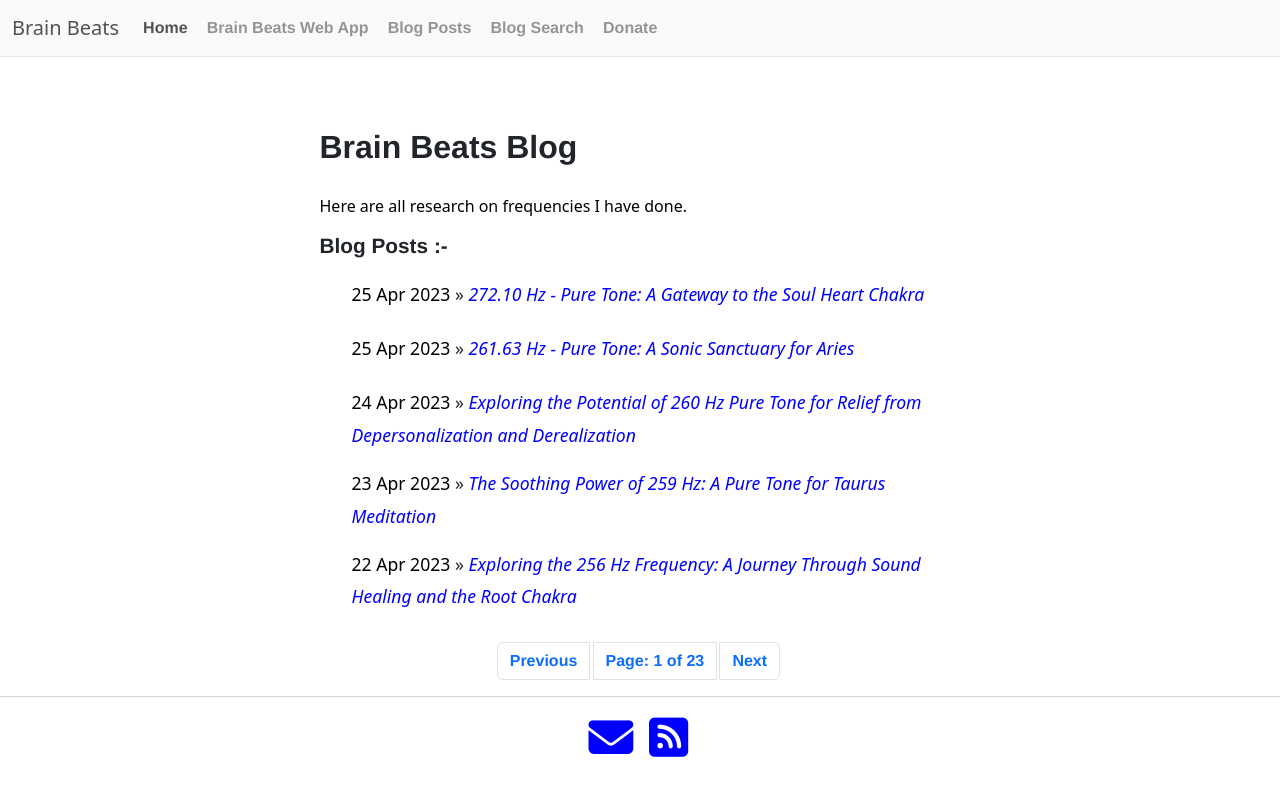
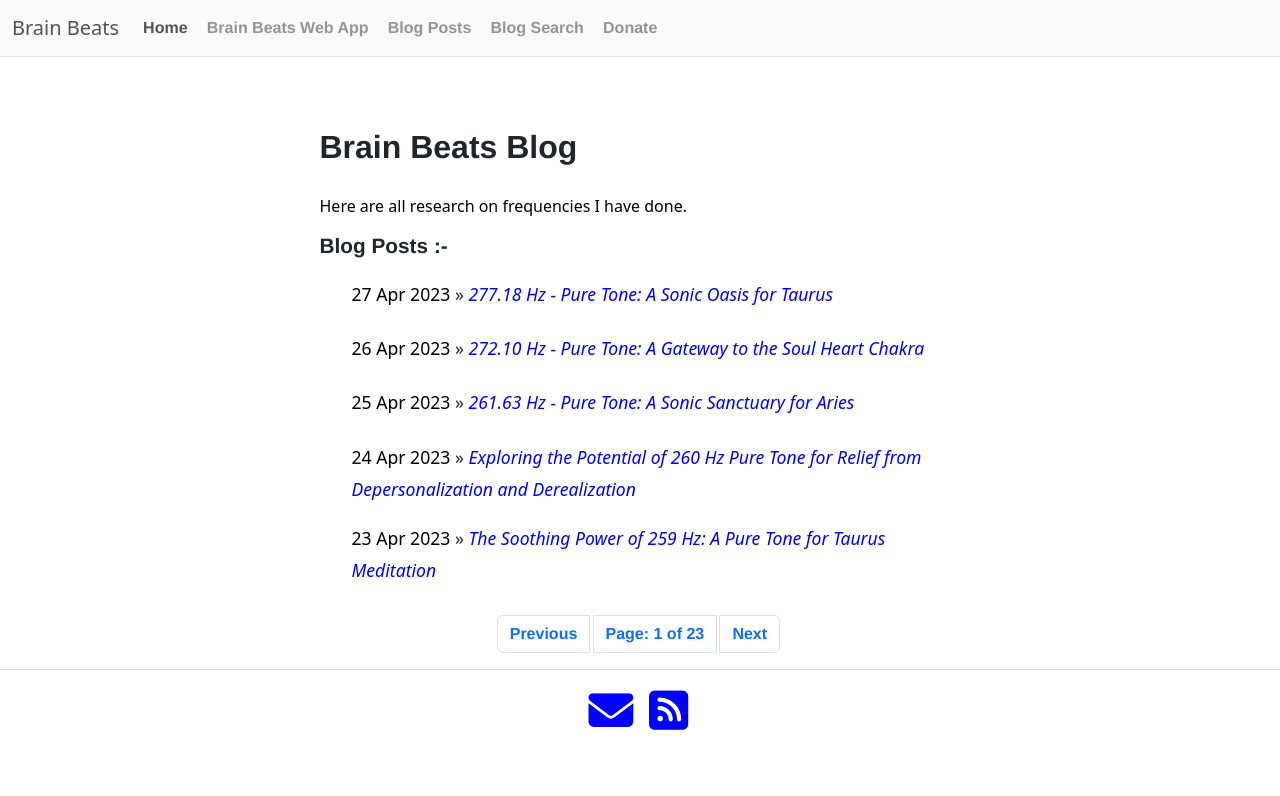
Before and after one commit to Mr-Kumar-Abhishek/brain-beats-blog, a Jekyll site: the page built from blog/index.html, in a window 1280 px wide. Shown: the top 796 px of the page. Built offline with Jekyll 4.4.1, drawn with Linux system fonts in a browser that asks for light colours; nearby versions of some CDN libraries; the list of posts is cut into pages by our own code; some of the changed lines change nothing that is shown.

Commit message:
add information of taurus meditation

```diff
--- a/_posts/2023-04-26-272-10-hz-Pure Tone-a-gateway-to-the-soul-heart-chakra.md
+++ b/_posts/2023-04-26-272-10-hz-Pure Tone-a-gateway-to-the-soul-heart-chakra.md
@@ -7,7 +7,7 @@
 app-name: 272.10 Hz - Pure Tone - A Gateway to the Soul Heart Chakra
 tweet-title: 272.10 Hz - Pure Tone - A Gateway to the Soul Heart Chakra
 tweet-description: 272.10 Hz, a pure tone that resonates with the soul heart chakra. This frequency is believed to deepen the connection to one's higher self and spiritual essence, fostering emotional and spiritual harmony.
-date: 2023-04-25
+date: 2023-04-26
 keywords: frequency benefits, Brain Beats, Frequencies, 272.10 hz, Brain wave entrainment, sound therapy, soul heart chakra, meditation, healing
 ---
 
--- /dev/null
+++ b/_posts/2023-04-27-277-18-hz-pure-tone-a-sonic-oasis-for-taurus.md
@@ -0,0 +1,44 @@
+---
+layout: post
+title: "277.18 Hz - Pure Tone: A Sonic Oasis for Taurus"
+description: For Taurus, the steadfast and grounded sign of the zodiac, the pure tone of 277.18 Hz offers a serene retreat.
+subject: 277.18 Hz - Pure Tone - A Sonic Oasis for Taurus
+apple-title: 277.18 Hz - Pure Tone - A Sonic Oasis for Taurus
+app-name: 277.18 Hz - Pure Tone - A Sonic Oasis for Taurus
+tweet-title: 277.18 Hz - Pure Tone - A Sonic Oasis for Taurus
+tweet-description: For Taurus, the steadfast and grounded sign of the zodiac, the pure tone of 277.18 Hz offers a serene retreat.
+date: 2023-04-27
+keywords: frequency benefits, Brain Beats, Frequencies, 272.10 hz, Brain wave entrainment, sound therapy, taurus, meditation, healing
+---
+
+In the symphony of the cosmos, each zodiac sign resonates with its own unique frequency. For Taurus, the steadfast and grounded sign of the zodiac, the pure tone of 277.18 Hz offers a serene retreat. This frequency, corresponding to the musical note C#, serves as a sonic oasis for Taurus, providing a tranquil space for relaxation, meditation, and study.
+
+#### The Science Behind 277.18 Hz
+
+The frequency of 277.18 Hz is known as C# in the musical scale. This tone is a fundamental pitch in Western music, often serving as a reference point for tuning instruments. The pure tone of 277.18 Hz is not just a musical note; it is a frequency that can influence the mind and body in profound ways.
+
+Research has shown that specific frequencies can have therapeutic effects on the human body. The concept of sound healing, or using sound frequencies to promote physical and emotional well-being, has been practiced for centuries. The pure tone of 277.18 Hz is believed to resonate with the body's natural frequencies, promoting a sense of balance and harmony.
+
+#### Taurus and the Power of Sound
+
+Taurus, ruled by Venus, is known for its grounded energy, determination, and love for beauty and comfort. However, this earthy nature can sometimes lead to stubbornness and stress. The pure tone of 277.18 Hz offers a calming counterbalance to Taurus' intense energy. By incorporating this frequency into their daily routine, Taurus individuals can find a sense of peace and focus.
+
+1. **Relaxation**: The soothing vibrations of 277.18 Hz can help Taurus unwind after a long day. Listening to this pure tone can reduce stress levels, lower blood pressure, and promote a sense of calm. Whether it's through a dedicated relaxation session or simply playing the tone in the background, Taurus can benefit from the tranquil effects of this frequency.
+
+2. **Meditation**: Meditation is a powerful tool for self-discovery and inner peace. For Taurus, incorporating the pure tone of 277.18 Hz into their meditation practice can enhance the experience. The steady, calming frequency can help quiet the mind, making it easier to enter a meditative state. This can lead to deeper insights, increased mindfulness, and a greater sense of well-being.
+
+3. **Study**: Taurus individuals are known for their determination and drive. However, maintaining focus during study sessions can sometimes be a challenge. The pure tone of 277.18 Hz can aid concentration and improve cognitive function. By playing this frequency in the background while studying, Taurus can enhance their ability to retain information and stay focused on the task at hand.
+
+#### How to Incorporate 277.18 Hz into Your Routine
+
+Integrating the pure tone of 277.18 Hz into your daily life is simple and can be done in various ways:
+
+- **Listening Sessions**: Set aside time each day to listen to the pure tone of 277.18 Hz. Find a quiet space, close your eyes, and let the sound wash over you. This can be a dedicated relaxation or meditation session, or simply a few minutes of mindful listening.
+
+- **Background Music**: Play the pure tone of 277.18 Hz in the background while you work, study, or relax. This can create a calming atmosphere and help you stay focused and centered.
+
+- **Sound Therapy**: Consider exploring sound therapy sessions that incorporate the pure tone of 277.18 Hz. A trained sound therapist can guide you through a personalized experience, using the frequency to promote healing and well-being.
+
+#### Conclusion
+
+The pure tone of 277.18 Hz offers a unique and powerful tool for Taurus individuals seeking balance and harmony. By incorporating this frequency into their daily routine, Taurus can harness the calming and therapeutic effects of sound. Whether it's for relaxation, meditation, or study, the pure tone of 277.18 Hz provides a sonic oasis for the steadfast and grounded Taurus. Embrace the power of sound and let the vibrations of 277.18 Hz guide you to a place of peace and tranquility.
```
